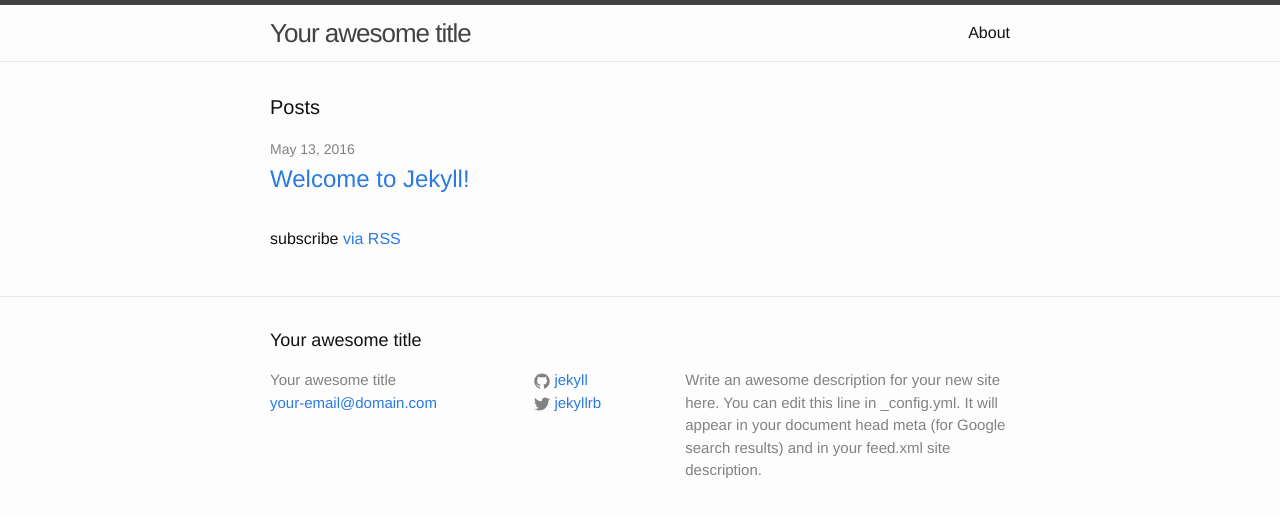
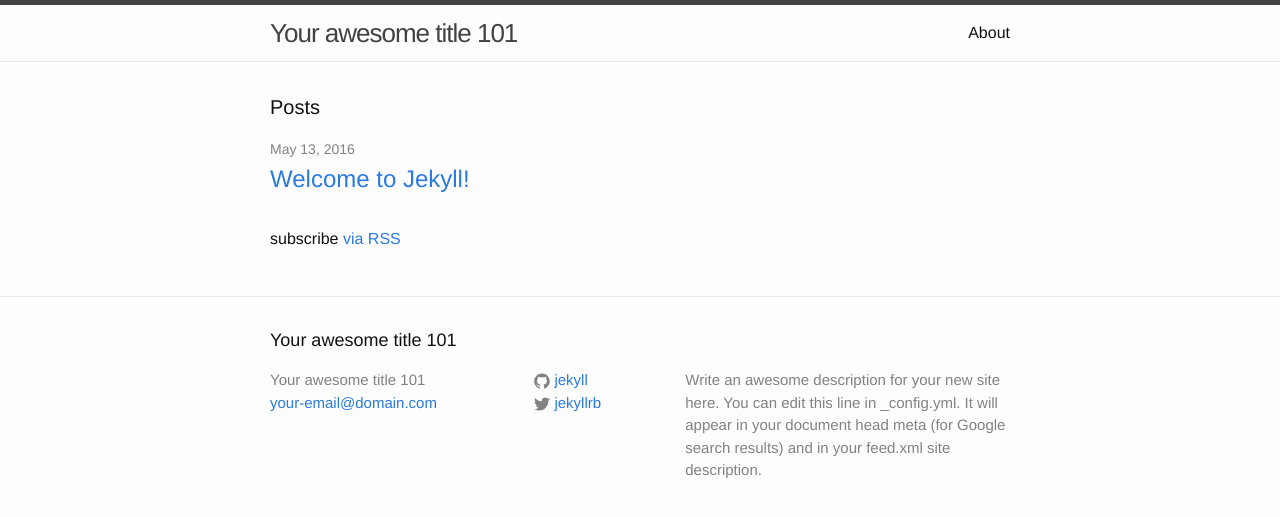
Before and after one commit to simvv-exe/simvv-exe.github.io, a Jekyll site: the page built from index.html, in a window 1280 px wide. Shown: the top 517 px of the page. Built offline with Jekyll 4.4.1, drawn with Linux system fonts in a browser that asks for light colours.

Commit message:
Update _config.yml

```diff
--- a/_config.yml
+++ b/_config.yml
@@ -6,7 +6,7 @@
 # 'jekyll serve'. If you change this file, please restart the server process.
 
 # Site settings
-title: Your awesome title
+title: Your awesome title 101
 email: your-email@domain.com
 description: > # this means to ignore newlines until "baseurl:"
   Write an awesome description for your new site here. You can edit this
```
